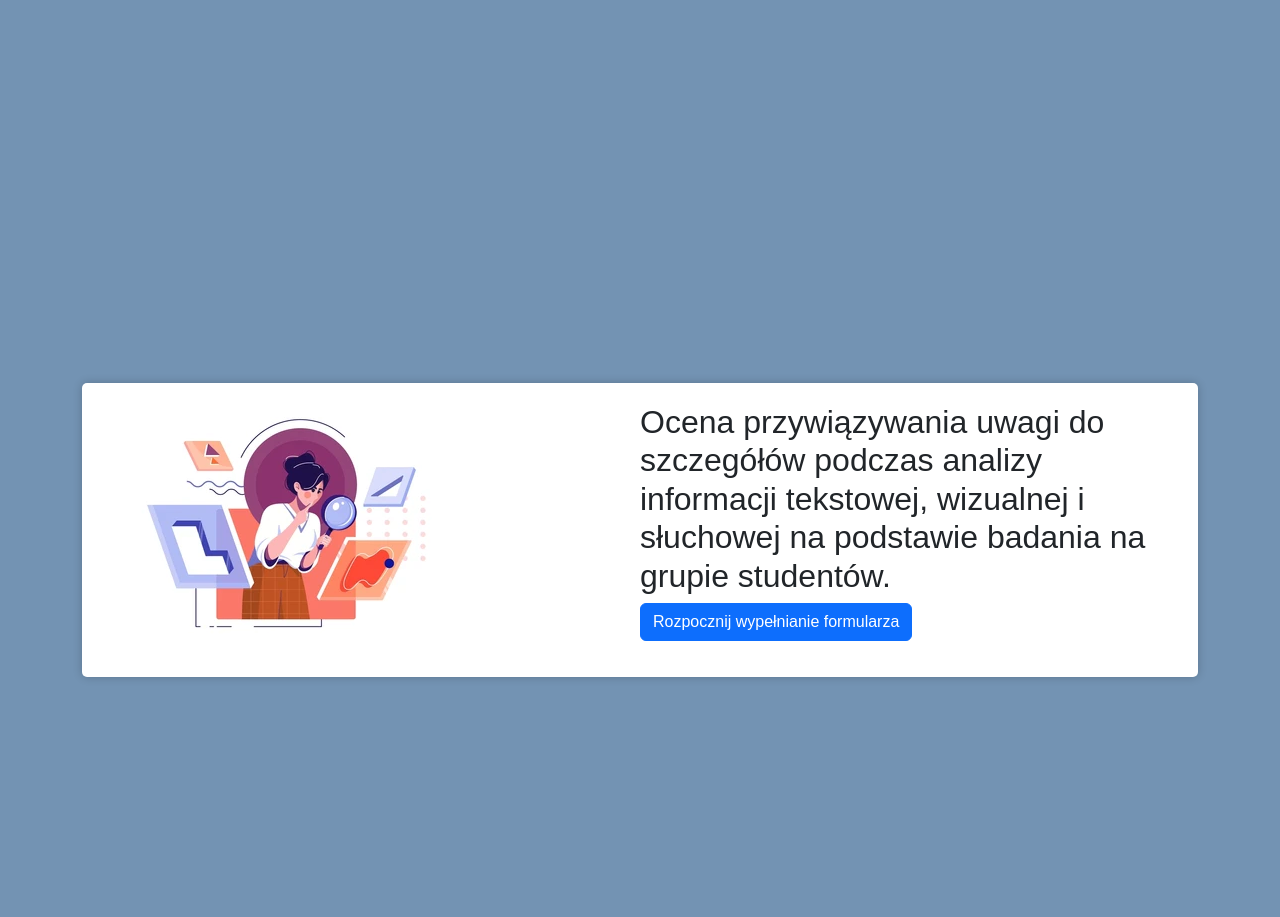
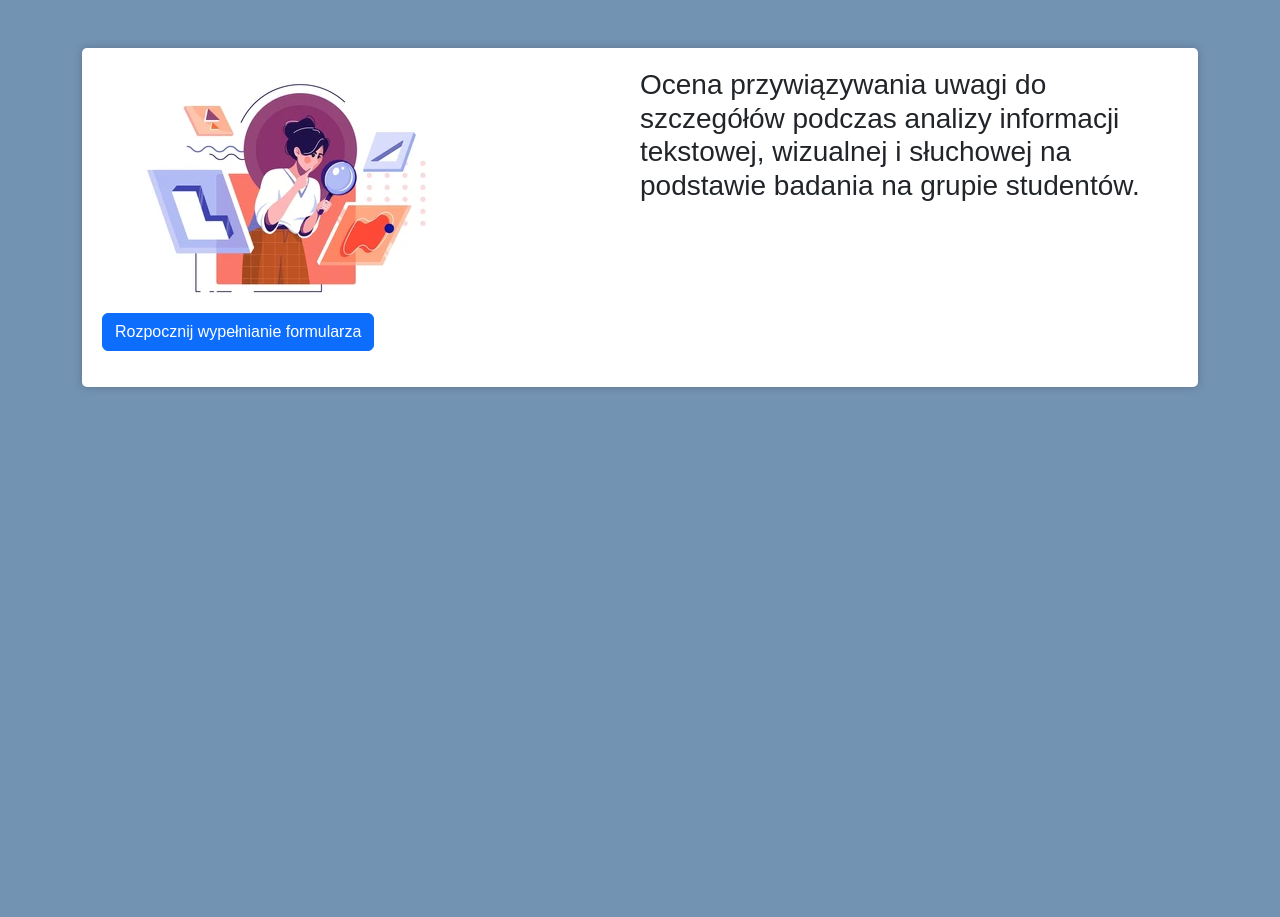
Before and after one commit to ArkadiuszKarbowski/assessment-of-attention-to-detail, a Flask app: page / in a window 1280 px wide. Shown: the top 917 px of the page. After the commit the page ends 389 px from the top, so only its background shows below. Run offline with Flask 3, Linux system fonts and the light colour scheme.

Commit message:
changes in style

```diff
--- a/templates/home.html
+++ b/templates/home.html
@@ -1,12 +1,12 @@
 <!DOCTYPE html>
 <html>
 <head>
-	<title>Assesment of attention to detail</title>
+	<title>Assessment of attention to detail</title>
 	<meta charset="UTF-8">
 	<meta name="viewport" content="width=device-width, initial-scale=1.0">
 	<!-- Bootstrap CSS -->
-    <link href="https://cdn.jsdelivr.net/npm/bootstrap@5.3.0-alpha3/dist/css/bootstrap.min.css" rel="stylesheet" integrity="sha384-KK94CHFLLe+nY2dmCWGMq91rCGa5gtU4mk92HdvYe+M/SXH301p5ILy+dN9+nJOZ" crossorigin="anonymous">
-  	<link rel="stylesheet" type="text/css" href="static/css/style.css">
+	<link href="https://cdn.jsdelivr.net/npm/bootstrap@5.3.0-alpha3/dist/css/bootstrap.min.css" rel="stylesheet" integrity="sha384-KK94CHFLLe+nY2dmCWGMq91rCGa5gtU4mk92HdvYe+M/SXH301p5ILy+dN9+nJOZ" crossorigin="anonymous">
+	<link rel="stylesheet" type="text/css" href="static/css/style.css">
 	<link rel="icon" type="image/png" href="{{ url_for('static', filename='fav.png') }}">
 	<style>
 		#left {
@@ -18,19 +18,24 @@
 			width: 50%;
 		}
 		#form-container {
-			margin: calc(50% - 175px) 0;
+			margin-top: 15px;
+			margin-bottom: 15px;
+			clear: both;
 		}
 	</style>
 </head>
 <body>
 	<div class="container mt-5">
+		<div class="text-center">
+		</div>
 		<form id="form-container">
 			<div class="column" id="left">
 				<img src="static/banner.png" alt="Banner" class="img-fluid">
 			</div>
 			<div class="column" id="right">
-				<h2>Ocena przywiązywania uwagi do szczegółów podczas analizy informacji tekstowej, wizualnej i słuchowej na podstawie badania na grupie studentów.</h2>
+				<h3>Ocena przywiązywania uwagi do szczegółów podczas analizy informacji tekstowej, wizualnej i słuchowej na podstawie badania na grupie studentów.</h3>
 			</div>
+			<div style="clear: both;"></div>
 			<button class="btn btn-primary mb-3" type="button" onclick="window.location.href='/page2'">Rozpocznij wypełnianie formularza</button>
 		</form>
 	</div>
```
